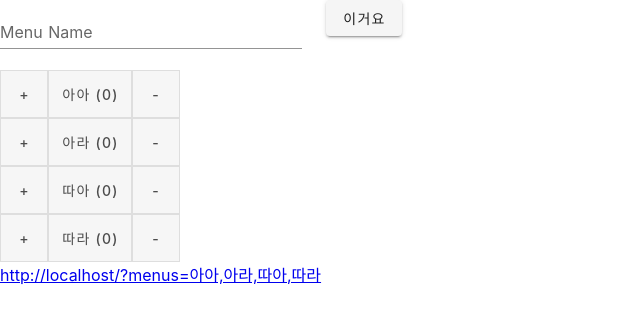
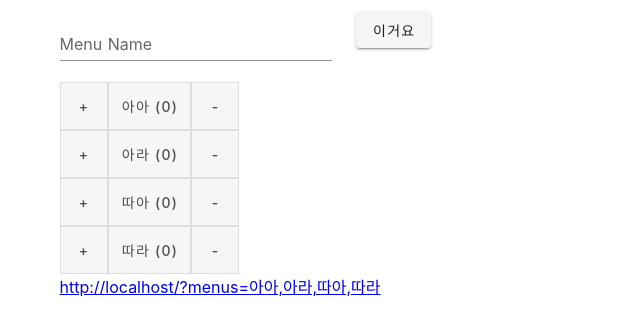
Before and after one commit to afrontend/menu-guide-nuxt, a Nuxt app: page / in a window 1280 px wide. Shown: the top 336 px of the page, without its empty margins (0-640 px from the left). Built offline with nearby package versions, Linux system fonts and the light colour scheme.

Commit message:
Apply auto margin

```diff
--- a/pages/index.vue
+++ b/pages/index.vue
@@ -1,6 +1,5 @@
 <template>
-  <div>
-    <div>
+  <div class="container">
     <v-row>
       <v-col cols="8" sm="6" md="3">
         <v-text-field
@@ -13,7 +12,6 @@
         <v-btn @click="addMenu">이거요</v-btn>
       </v-col>
     </v-row>
-    </div>
     <div v-for="(i, index) in filteredMenuList" :key="index">
       <v-btn-toggle>
         <v-btn @click="increment(i.name)"> + </v-btn>
@@ -106,10 +104,5 @@ export default {
 <style>
 .container {
   margin: 0 auto;
-  min-height: 100vh;
-  display: flex;
-  justify-content: center;
-  align-items: center;
-  text-align: center;
 }
 </style>
```
Lines whose indentation alone changed are shown as unchanged.
